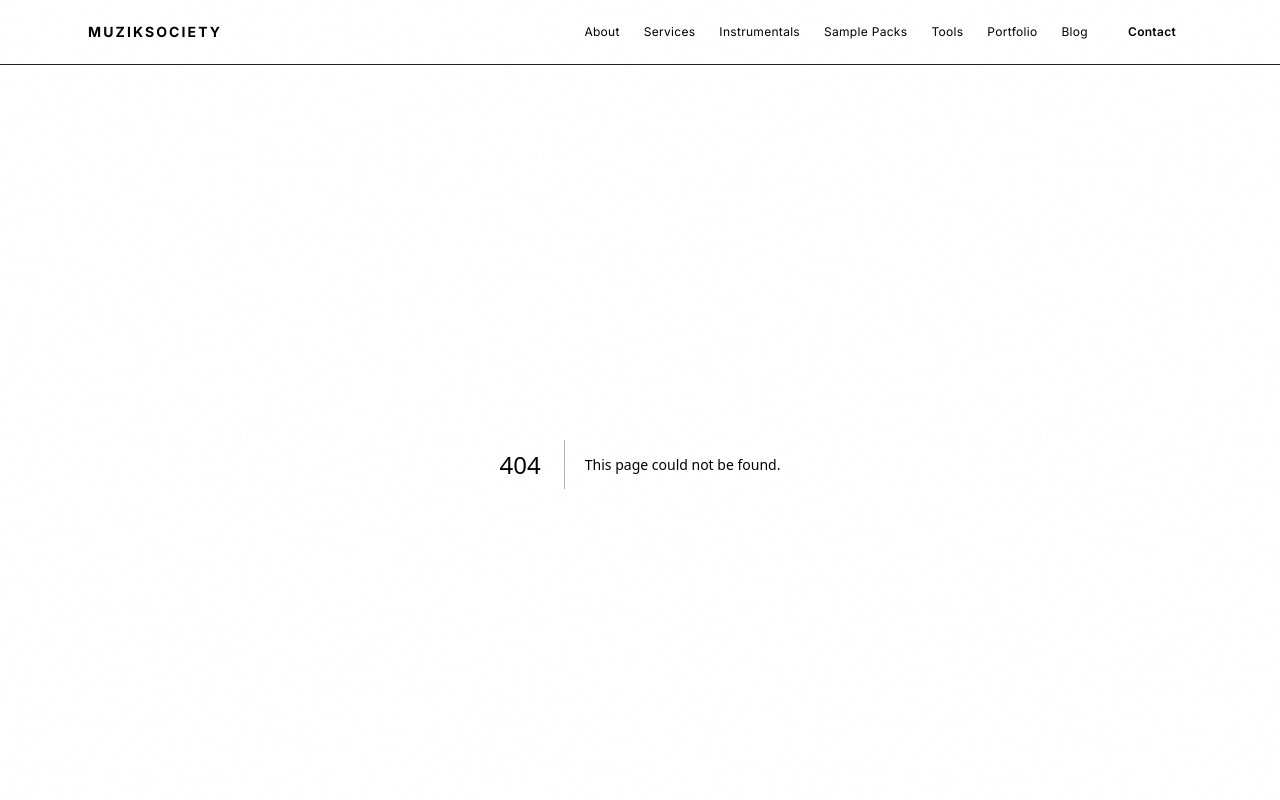
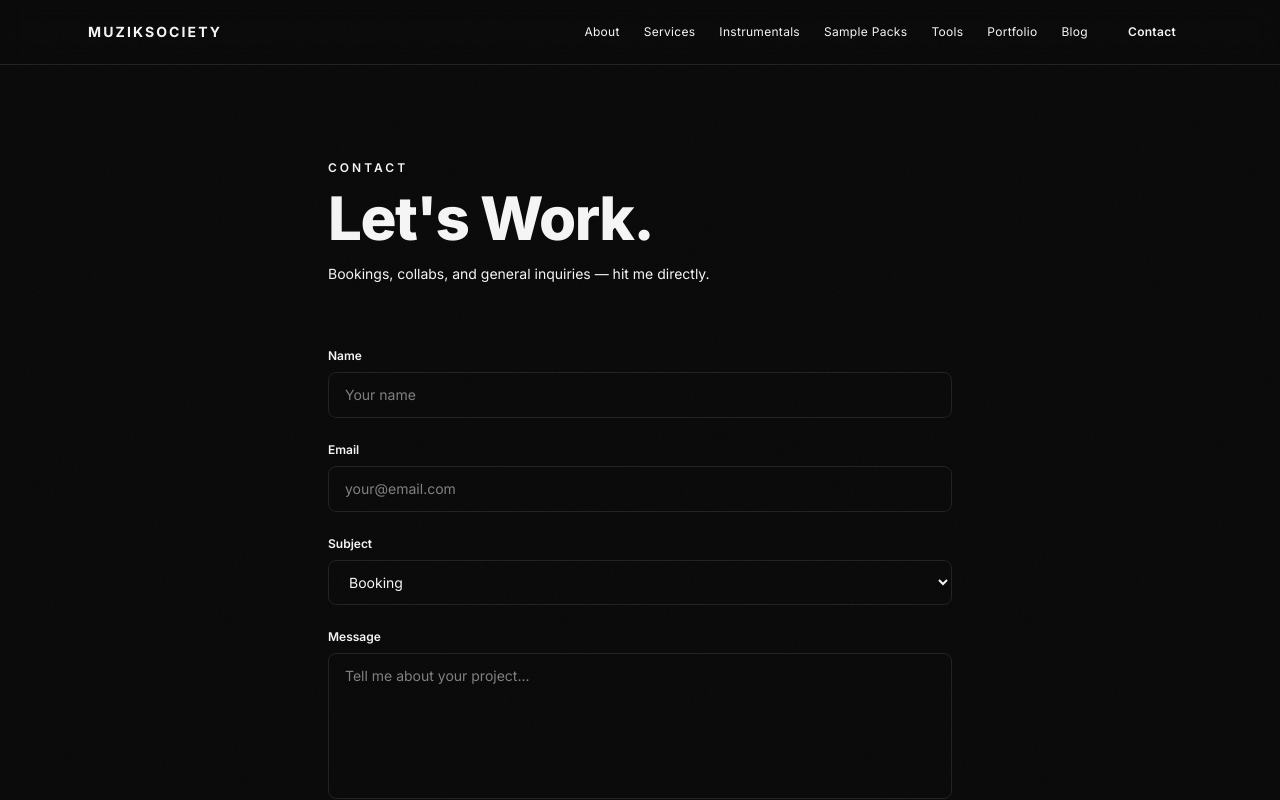
Before and after one commit to MUZIK-SOCIETY-KINGDOM/MUZIKSOCIETY.ORG, a Next.js app: page /contact in a window 1280 px wide. Before the commit this address had no page. Shown: the top 800 px of the page. Built offline with nearby package versions, Linux system fonts and the light colour scheme.

Commit message:
feat: contact page with server action and form validation
Implement contact form with email validation, Supabase integration, and server-side submission. Includes TDD tests and styled with design tokens.

```diff
--- /dev/null
+++ b/src/app/contact/actions.ts
@@ -0,0 +1,34 @@
+'use server'
+
+import { createClient } from '@/lib/supabase/server'
+
+type InquiryInput = {
+  name: string
+  email: string
+  subject: string
+  message: string
+}
+
+export async function submitInquiry(
+  input: InquiryInput
+): Promise<{ success: boolean; error?: string }> {
+  if (!input.name || !input.email || !input.message) {
+    return { success: false, error: 'Name, email, and message are required.' }
+  }
+
+  const emailRegex = /^[^\s@]+@[^\s@]+\.[^\s@]+$/
+  if (!emailRegex.test(input.email)) {
+    return { success: false, error: 'Invalid email address.' }
+  }
+
+  const supabase = await createClient()
+  const { error } = await supabase.from('ms_inquiries').insert({
+    name: input.name.trim(),
+    email: input.email.trim().toLowerCase(),
+    subject: input.subject || 'general',
+    message: input.message.trim(),
+  })
+
+  if (error) return { success: false, error: 'Failed to send. Please try again.' }
+  return { success: true }
+}
--- /dev/null
+++ b/src/app/contact/page.tsx
@@ -0,0 +1,25 @@
+import type { Metadata } from 'next'
+import { ContactForm } from '@/components/contact-form'
+
+export const metadata: Metadata = {
+  title: 'Contact — MuzikSociety',
+}
+
+export default function ContactPage() {
+  return (
+    <div className="mx-auto max-w-2xl px-6 py-24">
+      <div className="mb-16">
+        <p className="mb-3 text-xs font-semibold tracking-[0.25em] text-[--color-accent] uppercase">
+          Contact
+        </p>
+        <h1 className="text-4xl font-extrabold tracking-tight text-[--color-foreground] md:text-6xl">
+          Let's Work.
+        </h1>
+        <p className="mt-4 text-sm text-[--color-muted]">
+          Bookings, collabs, and general inquiries — hit me directly.
+        </p>
+      </div>
+      <ContactForm />
+    </div>
+  )
+}
--- /dev/null
+++ b/src/components/contact-form.tsx
@@ -0,0 +1,114 @@
+'use client'
+
+import { useState } from 'react'
+import { submitInquiry } from '@/app/contact/actions'
+
+export function ContactForm() {
+  const [status, setStatus] = useState<'idle' | 'loading' | 'success' | 'error'>('idle')
+  const [errorMsg, setErrorMsg] = useState('')
+
+  async function handleSubmit(e: React.FormEvent<HTMLFormElement>) {
+    e.preventDefault()
+    setStatus('loading')
+    setErrorMsg('')
+
+    const form = e.currentTarget
+    const data = Object.fromEntries(new FormData(form)) as {
+      name: string
+      email: string
+      subject: string
+      message: string
+    }
+
+    const result = await submitInquiry(data)
+    if (result.success) {
+      setStatus('success')
+      form.reset()
+    } else {
+      setStatus('error')
+      setErrorMsg(result.error ?? 'Something went wrong.')
+    }
+  }
+
+  if (status === 'success') {
+    return (
+      <div className="rounded-lg border border-[--color-accent] bg-[--color-surface] p-8">
+        <p className="font-bold text-[--color-accent] mb-2">Message sent.</p>
+        <p className="text-sm text-[--color-muted]">I'll get back to you soon.</p>
+      </div>
+    )
+  }
+
+  return (
+    <form onSubmit={handleSubmit} className="space-y-6">
+      <div>
+        <label htmlFor="name" className="block text-xs font-semibold text-[--color-foreground] mb-2">
+          Name
+        </label>
+        <input
+          id="name"
+          name="name"
+          type="text"
+          required
+          className="w-full rounded-md border border-[--color-border] bg-[--color-surface] px-4 py-3 text-sm text-[--color-foreground] placeholder:text-[--color-muted] focus:border-[--color-accent] focus:outline-none transition-colors"
+          placeholder="Your name"
+        />
+      </div>
+
+      <div>
+        <label htmlFor="email" className="block text-xs font-semibold text-[--color-foreground] mb-2">
+          Email
+        </label>
+        <input
+          id="email"
+          name="email"
+          type="email"
+          required
+          className="w-full rounded-md border border-[--color-border] bg-[--color-surface] px-4 py-3 text-sm text-[--color-foreground] placeholder:text-[--color-muted] focus:border-[--color-accent] focus:outline-none transition-colors"
+          placeholder="your@email.com"
+        />
+      </div>
+
+      <div>
+        <label htmlFor="subject" className="block text-xs font-semibold text-[--color-foreground] mb-2">
+          Subject
+        </label>
+        <select
+          id="subject"
+          name="subject"
+          className="w-full rounded-md border border-[--color-border] bg-[--color-surface] px-4 py-3 text-sm text-[--color-foreground] focus:border-[--color-accent] focus:outline-none transition-colors"
+        >
+          <option value="booking">Booking</option>
+          <option value="collab">Collaboration</option>
+          <option value="general">General Inquiry</option>
+        </select>
+      </div>
+
+      <div>
+        <label htmlFor="message" className="block text-xs font-semibold text-[--color-foreground] mb-2">
+          Message
+        </label>
+        <textarea
+          id="message"
+          name="message"
+          required
+          rows={6}
+          className="w-full rounded-md border border-[--color-border] bg-[--color-surface] px-4 py-3 text-sm text-[--color-foreground] placeholder:text-[--color-muted] focus:border-[--color-accent] focus:outline-none transition-colors resize-none"
+          placeholder="Tell me about your project..."
+        />
+      </div>
+
+      {status === 'error' && (
+        <p className="text-xs text-red-400">{errorMsg}</p>
+      )}
+
+      <button
+        type="submit"
+        disabled={status === 'loading'}
+        className="w-full rounded-md bg-[--color-accent] py-3 text-sm font-semibold tracking-wide text-[--color-background] hover:bg-[--color-accent-dark] disabled:opacity-50 transition-colors"
+      >
+        {status === 'loading' ? 'Sending…' : 'Send Message'}
+      </button>
+    </form>
+  )
+}
```
Also changed, not shown: 1 other file (tests, documents, lock files or other folders).
